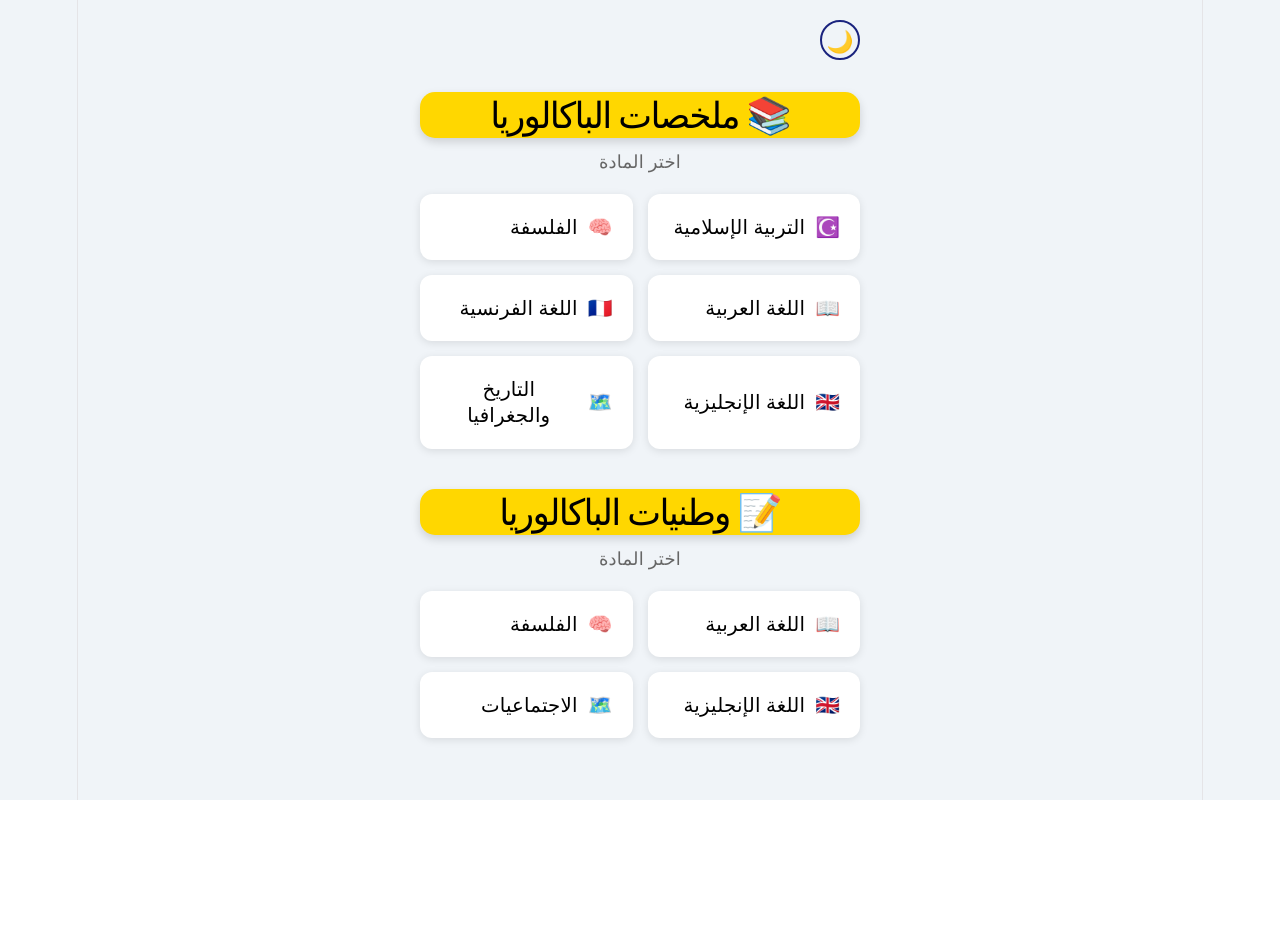
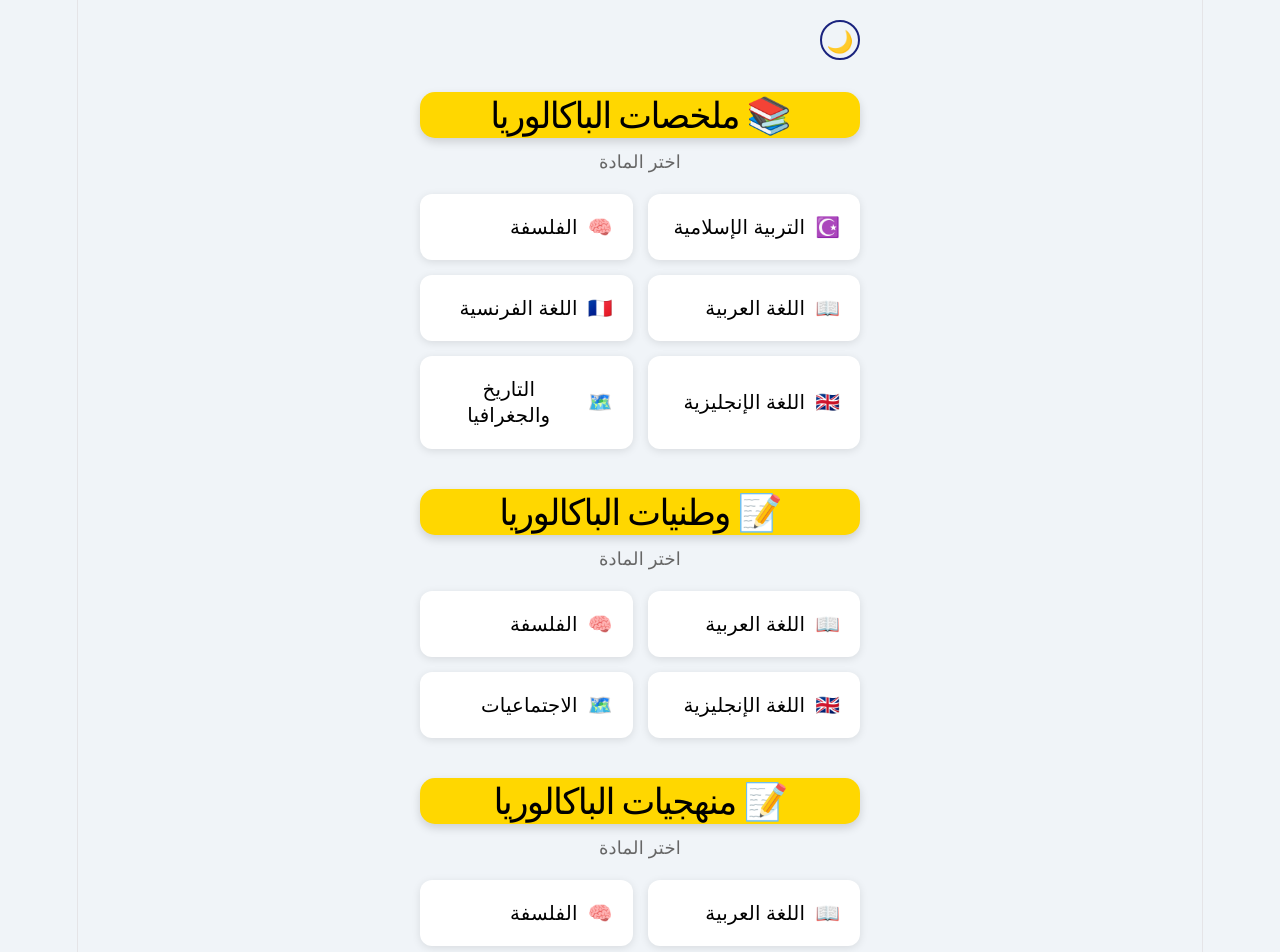
Before and after one commit to idrissmaro191-bit/BAC-2027, a React (Vite) app: page / in a window 1280 px wide. Shown: the top 952 px of the page. Before the commit the page ends 800 px from the top, so only its background shows below. Built offline with nearby package versions, Linux system fonts and the light colour scheme.

Commit message:
add methodologies section

```diff
--- a/src/App.jsx
+++ b/src/App.jsx
@@ -21,6 +21,10 @@ const nationals = [
   { id: 8, name: 'الفلسفة', icon: '🧠' },
   { id: 9, name: 'اللغة الإنجليزية', icon: '🇬🇧' },
   { id: 10, name: 'الاجتماعيات', icon: '🗺️' },
+]
+const methodologies = [
+  { id: 11, name: 'اللغة العربية', icon: '📖' },
+  { id: 12, name: 'الفلسفة', icon: '🧠' },
 ]
 
 const lessonsBySubject = {
@@ -437,6 +441,16 @@ function App() {
           </div>
         ))}
       </div>
+      <h1 className="section-title" style={{marginTop: '40px'}}>📝 منهجيات الباكالوريا</h1>
+      <p>اختر المادة</p>
+      <div className="grid">
+        {methodologies.map(s => (
+          <div key={s.id} className="card" onClick={() => setSelected(s.id)}>
+            <span>{s.icon}</span>
+            <span>{s.name}</span>
+          </div>
+        ))}
+      </div>
     </div>
   )
 }
```
